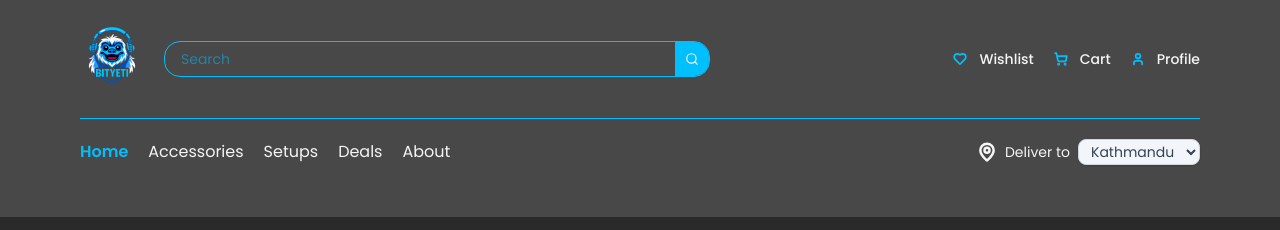
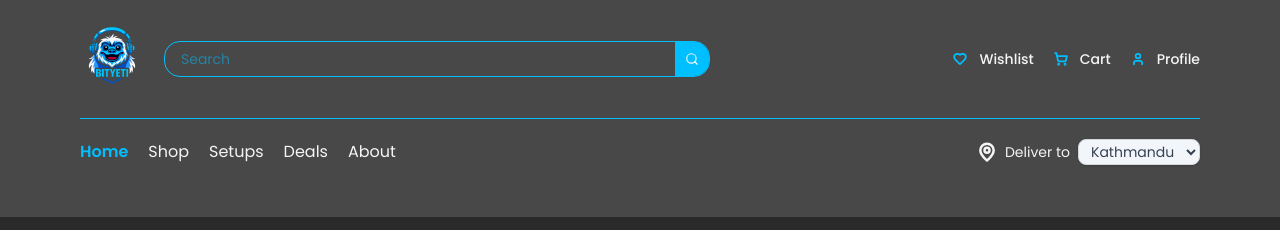
Before and after one commit to BikalRai/collegeReactProject, a React (Vite) app: page / in a window 1280 px wide. Shown: the top 230 px of the page. Built offline with nearby package versions, Linux system fonts and the light colour scheme; data requests are answered from the project's data file.

Commit message:
Change navlink name

```diff
--- a/src/components/navbar/AppNavbarBottom.tsx
+++ b/src/components/navbar/AppNavbarBottom.tsx
@@ -6,10 +6,10 @@ import { FaBars } from 'react-icons/fa';
 
 const navLinks: NavLinkType[] = [
   { id: 1, path: '/', name: 'Home' },
-  { id: 2, path: 'accessories', name: 'Accessories' },
-  { id: 3, path: 'setups', name: 'Setups' },
-  { id: 4, path: 'deals', name: 'Deals' },
-  { id: 5, path: 'about', name: 'About' },
+  { id: 2, path: '/shop', name: 'Shop' },
+  { id: 3, path: '/setups', name: 'Setups' },
+  { id: 4, path: '/deals', name: 'Deals' },
+  { id: 5, path: '/about', name: 'About' },
 ];
 
 const selectValues = [
```
